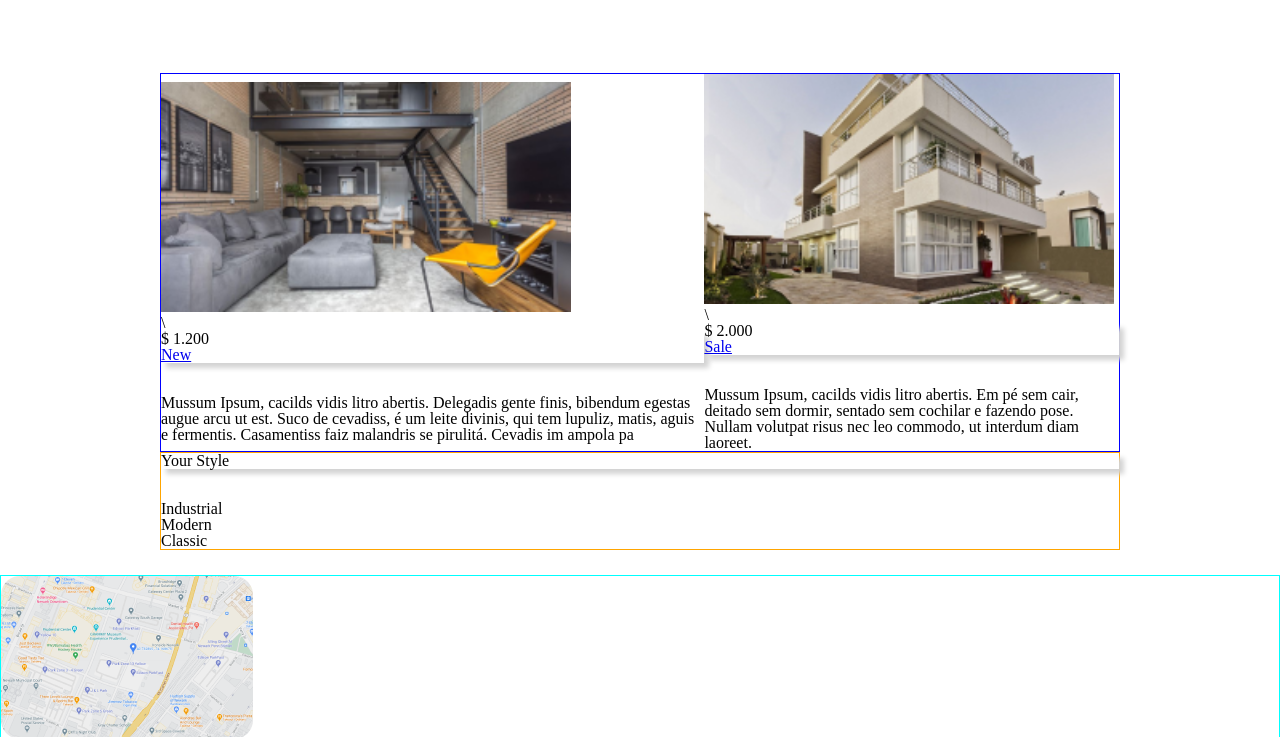
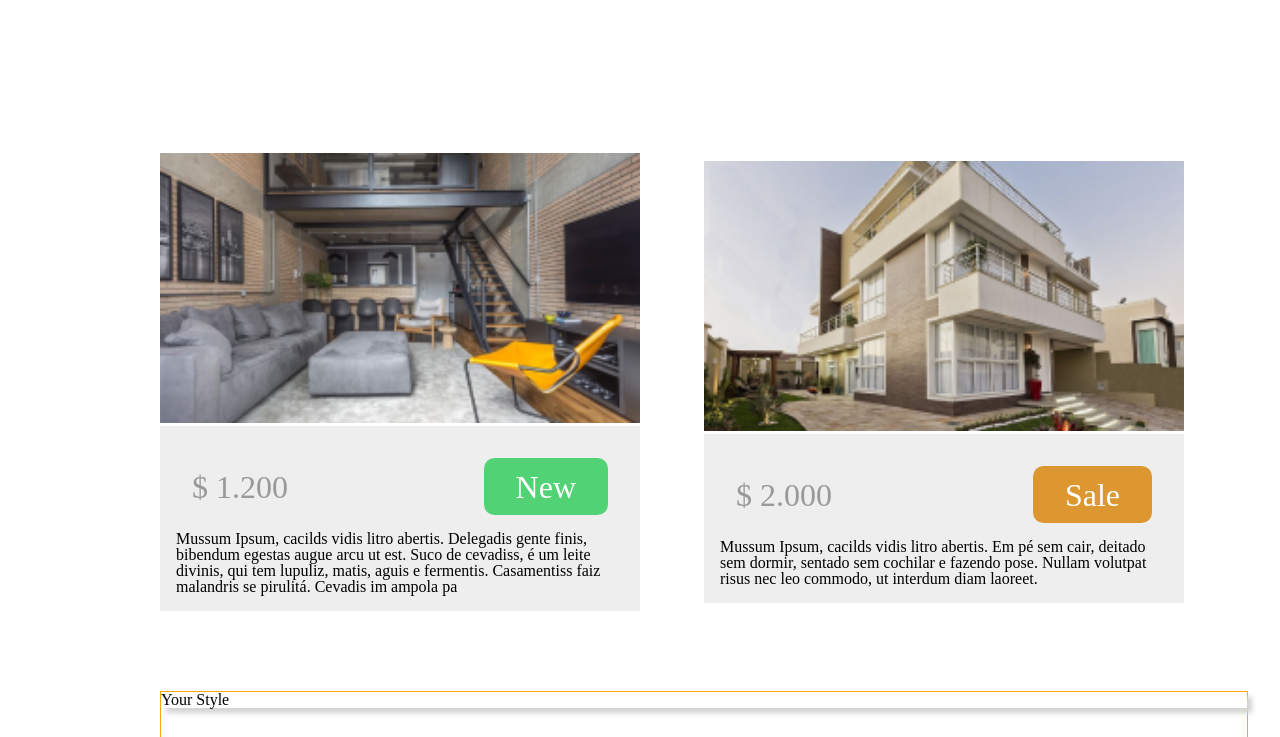
Before and after one commit to brunogarcia84/lovt-project, a website: page public/index.html in a window 1280 px wide. Shown: the part 539-1276 px from the top of the page. Drawn offline with Linux system fonts and the light colour scheme.

Commit message:
feat: room details

```diff
--- a/public/css/style.css
+++ b/public/css/style.css
@@ -1,6 +1,10 @@
 @import url(./reset.css);
 @import url(./variables.css);
 @import url("https://fonts.googleapis.com/css2?family=Ropa+Sans&display=swap");
+
+body {
+  overflow-x: hidden;
+}
 
 .container {
   width: var(--container_width);
@@ -42,16 +46,51 @@ header > figure {
 }
 
 .room_details {
-  border: 1px solid blue;
   grid-area: room_details;
   display: flex;
   justify-content: space-around;
   align-items: center;
+  width: 100%;
+  height: auto;
+  margin: 5rem auto;
 }
 
-.room_details__rooms > figure > img {
-  width: 410px;
-  height: 230px;
+.room_details__rooms {
+  margin-right: var(--size_xxl);
+}
+
+.room_details__rooms > img {
+  width: 30rem;
+}
+
+.room_details__block_all {
+  background-color: #eee;
+  padding: var(--size_md);
+}
+
+.room_details__header_block {
+  display: flex;
+  justify-content: space-between;
+  align-items: center;
+
+  margin: var(--size_md);
+  font-size: var(--size_lg);
+  color: var(--bg_secondary__alt);
+}
+
+.room_details__header_block > a {
+  text-decoration: none;
+  color: white;
+  padding: var(--size_sm) var(--size_lg);
+  border-radius: 10.5px;
+}
+
+.room_details__link1 {
+  background-color: #51d275;
+}
+
+.room_details__link2 {
+  background-color: #dc9730;
 }
 
 .your_style {
@@ -76,6 +115,11 @@ footer {
   }
 
   .room_details {
-    display: block;
+    display: inline-block;
+    margin: 0 auto;
+  }
+
+  .room_details__rooms > img {
+    width: 22rem;
   }
 }
--- a/public/index.html
+++ b/public/index.html
@@ -25,49 +25,40 @@
     <div class="container">
       <section class="room_details">
         <main class="room_details__rooms">
-          <figure>
-            <img src="./img/room_details_1.png" alt="Image of the first room" />
-          </figure>
-          \
+          <img src="./img/room_details_1.png" alt="Image of the first room" />
 
-          <header class="room_details__header">
-            <h1>$ 1.200</h1>
+          <div class="room_details__block_all">
+            <div class="room_details__header_block">
+              <h1>$ 1.200</h1>
 
-            <a href="#">New</a>
-          </header>
+              <a href="#" class="room_details__link1">New</a>
+            </div>
 
-          <article class="room_details__first_room_description">
             <p>
               Mussum Ipsum, cacilds vidis litro abertis. Delegadis gente finis,
               bibendum egestas augue arcu ut est. Suco de cevadiss, é um leite
               divinis, qui tem lupuliz, matis, aguis e fermentis. Casamentiss
               faiz malandris se pirulitá. Cevadis im ampola pa
             </p>
-          </article>
+          </div>
         </main>
 
         <main class="room_details__rooms">
-          <figure>
-            <img
-              src="./img/room_details_2.png"
-              alt="Image of the second room"
-            />
-          </figure>
-          \
+          <img src="./img/room_details_2.png" alt="Image of the second room" />
 
-          <header class="room_details__header">
-            <h1>$ 2.000</h1>
+          <div class="room_details__block_all">
+            <div class="room_details__header_block">
+              <h1>$ 2.000</h1>
 
-            <a href="#">Sale</a>
-          </header>
+              <a href="#" class="room_details__link2">Sale</a>
+            </div>
 
-          <article class="room_details__second_room_description">
             <p>
               Mussum Ipsum, cacilds vidis litro abertis. Em pé sem cair, deitado
               sem dormir, sentado sem cochilar e fazendo pose. Nullam volutpat
               risus nec leo commodo, ut interdum diam laoreet.
             </p>
-          </article>
+          </div>
         </main>
       </section>
 
```
